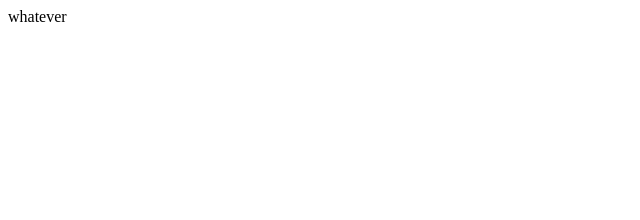
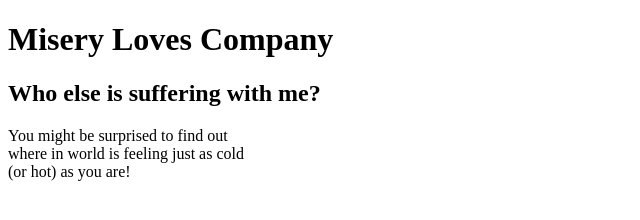
Before and after one commit to DavidErroll/justAsCold, a plain HTML site: page index.html in a window 1280 px wide. Shown: the whole page, without its empty margins (0-640 px from the left). Drawn offline with Linux system fonts and the light colour scheme.

Commit message:
Bachelor chow web site. Now with content.

```diff
--- a/index.html
+++ b/index.html
@@ -5,6 +5,14 @@
     <title>justAsCold</title>
   </head>
   <body>
-    whatever
+
+  <h1>Misery Loves Company</h1>
+
+  <h2>Who else is suffering with me?</h2>
+
+  <p>You might be surprised to find out <br>
+    where in world is feeling just as cold <br>
+    (or hot) as you are!</p>
+
   </body>
 </html>
```
